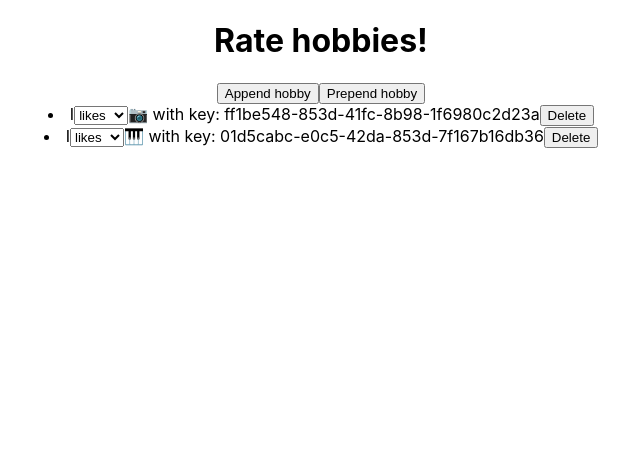
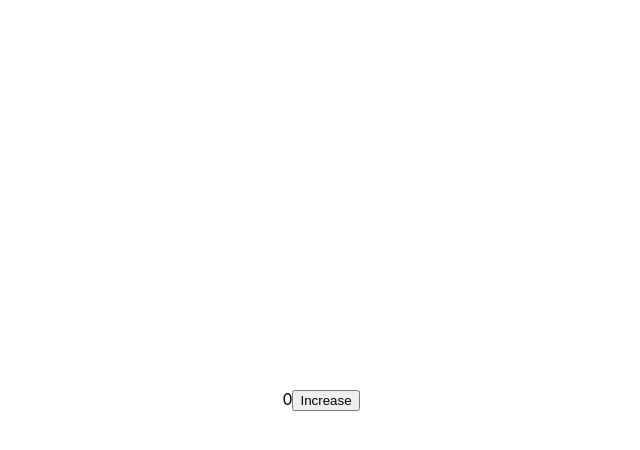
Before and after one commit to lilleo1996/ci87-lesson, a React (Create React App) app: page / in a window 1280 px wide. Shown: the top 450 px of the page, without its empty margins (319-959 px from the left). Built offline with nearby package versions, Linux system fonts and the light colour scheme.

Commit message:
lesson 14

```diff
--- a/src/App.css
+++ b/src/App.css
@@ -1,4 +1,5 @@
 .App {
+  height: 100vh;
   text-align: center;
   display: flex;
   flex-direction: column;
--- a/src/App.js
+++ b/src/App.js
@@ -1,34 +1,10 @@
-// import { useState } from "react";
-
-// import NameCard from "./components/NameCard";
-// import Counter from "./components/Counter";
-// import TodoList from "./components/TodoList";
-import Hobbies from "./components/Hobbies";
+import CounterByClass from "./components/CounterByClass";
 import "./App.css";
 
 const App = () => {
-  // const [isVisibleCounter, setIsVisibleCounter] = useState(true);
-  // const handleVisibleCounter = () => {
-  //   setIsVisibleCounter(!isVisibleCounter);
-  // };
-
   return (
     <div className="App">
-      {/* <Counter isVisibleCounter={isVisibleCounter} />
-      <Counter isVisibleCounter={isVisibleCounter} />
-      <button className="counter-visible-btn" onClick={handleVisibleCounter}>
-        {isVisibleCounter ? "Hide Counter" : "Open Counter"}
-      </button> */}
-
-      {/* <div className="namecard-container">
-        <NameCard name="Alice" age="20" gender="Female" />
-        <NameCard name="Bob" age="19" gender="Male" />
-        <NameCard name="Hieu" age="18" gender="Male" />
-      </div> */}
-
-      {/* <TodoList /> */}
-
-      <Hobbies />
+      <CounterByClass />
     </div>
   );
 };
--- /dev/null
+++ b/src/components/CounterByClass/index.js
@@ -0,0 +1,30 @@
+import { Component } from "react";
+
+class CounterByClass extends Component {
+  state = {
+    value: 0,
+    isVisible: true,
+    person: {
+      name: "Hieu",
+      age: 18,
+    },
+  };
+
+  handleClick = () => {
+    this.setState({
+      ...this.state,
+      value: this.state.value + 1,
+    });
+  };
+
+  render() {
+    return (
+      <div>
+        <span>{this.state.value}</span>
+        <button onClick={this.handleClick}>Increase</button>
+      </div>
+    );
+  }
+}
+
+export default CounterByClass;
```
Also changed, not shown: src/components/NameCardByClass/index.js (added, +15 -0 lines).
